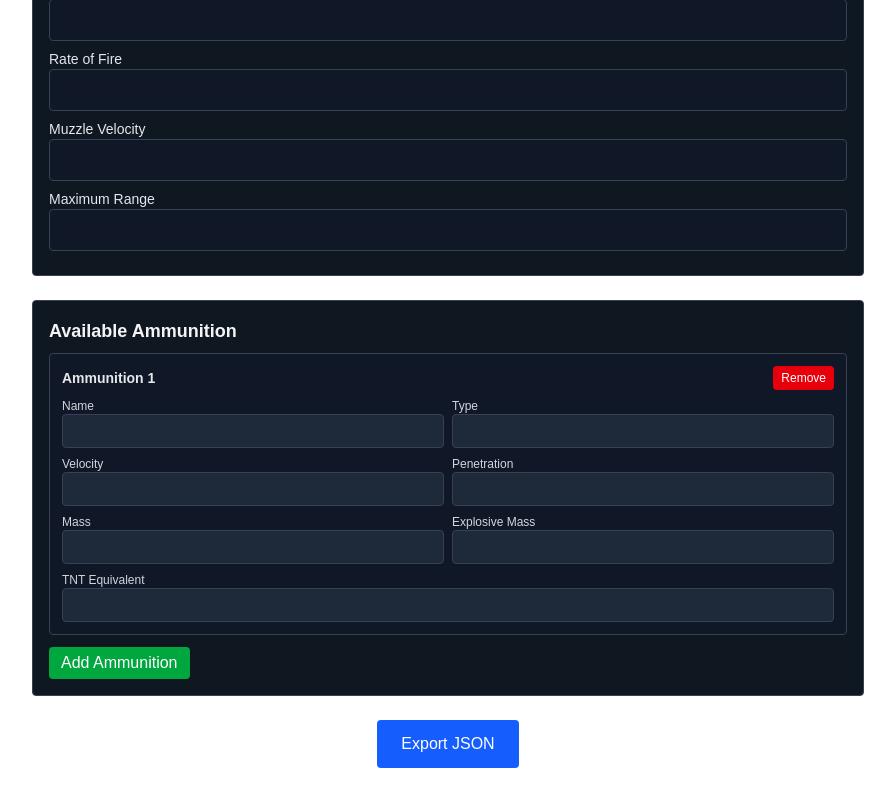
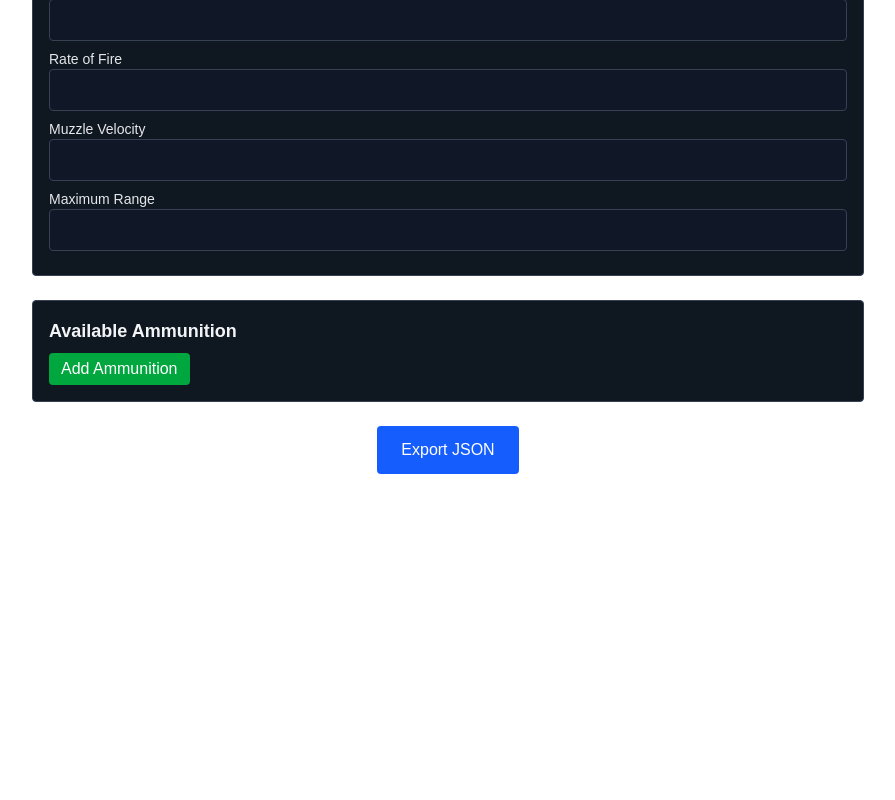
Before and after one commit to SirKalany/Strife-Article-Maker, a Next.js app: page /heavy in a window 1280 px wide. Shown: the part 1334-2134 px from the top of the page, without its empty margins (192-1087 px from the left). After the commit the page ends 1840 px from the top, so only its background shows below. Built offline with nearby package versions, Linux system fonts and the light colour scheme.

Commit message:
Simplified lists for later addition of ammunition page, updated heavy logic

```diff
--- a/src/app/air/page.tsx
+++ b/src/app/air/page.tsx
@@ -15,27 +15,19 @@ type InternalArmament = {
 type Ammunition = {
   Name: string;
   Type: string;
-  Velocity?: string;
-  Penetration?: string;
-  Mass?: string;
-  "Explosive Mass"?: string;
-  "TNT Equivalent"?: string;
+  Caliber?: string;
 };
 
 type HardpointAmmo = {
   Name: string;
   Type: string;
   Mass?: string;
-  "Explosive Mass"?: string;
-  "TNT Equivalent"?: string;
-  "Effective Range"?: string;
 };
 
 type Avionic = {
   Name: string;
   Type: string;
   Functions?: string;
-  Range?: string;
 };
 
 export default function AirForm() {
@@ -62,9 +54,15 @@ export default function AirForm() {
     { label: "Max Takeoff Weight", value: "" },
   ]);
 
-  const [internalArmaments, setInternalArmaments] = useState<InternalArmament[]>([]);
-  const [internalAmmunitions, setInternalAmmunitions] = useState<Ammunition[]>([]);
-  const [hardpointAmmunitions, setHardpointAmmunitions] = useState<HardpointAmmo[]>([]);
+  const [internalArmaments, setInternalArmaments] = useState<
+    InternalArmament[]
+  >([]);
+  const [internalAmmunitions, setInternalAmmunitions] = useState<Ammunition[]>(
+    []
+  );
+  const [hardpointAmmunitions, setHardpointAmmunitions] = useState<
+    HardpointAmmo[]
+  >([]);
 
   const [protection, setProtection] = useState<InfoField[]>([
     { label: "Armor", value: "" },
@@ -74,7 +72,6 @@ export default function AirForm() {
   const [automotive, setAutomotive] = useState<InfoField[]>([
     { label: "Powerplant", value: "" },
     { label: "Thrust", value: "" },
-    { label: "Thrust w/Afterburner", value: "" },
     { label: "Fuel Type", value: "" },
     { label: "Fuel Capacity", value: "" },
   ]);
@@ -179,7 +176,9 @@ export default function AirForm() {
       PROTECTION: Object.fromEntries(protection.map((i) => [i.label, i.value])),
       AUTOMOTIVE: Object.fromEntries(automotive.map((i) => [i.label, i.value])),
       AVIONICS: avionics,
-      PERFORMANCES: Object.fromEntries(performances.map((i) => [i.label, i.value])),
+      PERFORMANCES: Object.fromEntries(
+        performances.map((i) => [i.label, i.value])
+      ),
     };
     console.log(JSON.stringify(json, null, 2));
     alert("Check console for JSON output!");
@@ -204,30 +203,54 @@ export default function AirForm() {
         {renderList(
           internalArmaments,
           setInternalArmaments,
-          ["Name", "Ammunition", "Rate Of Fire", "Effective Range", "Feed System"],
-          { Name: "", Ammunition: "", "Rate Of Fire": "", "Effective Range": "", "Feed System": "" },
+          [
+            "Name",
+            "Ammunition",
+            "Rate Of Fire",
+            "Effective Range",
+            "Feed System",
+          ],
+          {
+            Name: "",
+            Ammunition: "",
+            "Rate Of Fire": "",
+            "Effective Range": "",
+            "Feed System": "",
+          },
           "Internal Armaments"
         )}
       </section>
 
       <section className="border rounded p-4 bg-[#0f1720] border-gray-700">
-        <h2 className="text-lg font-semibold mb-2">Available Internal Ammunition</h2>
+        <h2 className="text-lg font-semibold mb-2">
+          Available Internal Ammunition
+        </h2>
         {renderList(
           internalAmmunitions,
           setInternalAmmunitions,
-          ["Name", "Type", "Velocity", "Penetration", "Mass", "Explosive Mass", "TNT Equivalent"],
-          { Name: "", Type: "", Velocity: "", Penetration: "", Mass: "", "Explosive Mass": "", "TNT Equivalent": "" },
+          ["Name", "Type", "Caliber"],
+          {
+            Name: "",
+            Type: "",
+            Caliber: "",
+          },
           "Internal Ammunitions"
         )}
       </section>
 
       <section className="border rounded p-4 bg-[#0f1720] border-gray-700">
-        <h2 className="text-lg font-semibold mb-2">Available Hardpoints Ammunition</h2>
+        <h2 className="text-lg font-semibold mb-2">
+          Available Hardpoints Ammunition
+        </h2>
         {renderList(
           hardpointAmmunitions,
           setHardpointAmmunitions,
-          ["Name", "Type", "Mass", "Explosive Mass", "TNT Equivalent", "Effective Range"],
-          { Name: "", Type: "", Mass: "", "Explosive Mass": "", "TNT Equivalent": "", "Effective Range": "" },
+          ["Name", "Type", "Mass"],
+          {
+            Name: "",
+            Type: "",
+            Mass: "",
+          },
           "Hardpoints Ammunitions"
         )}
       </section>
@@ -247,8 +270,8 @@ export default function AirForm() {
         {renderList(
           avionics,
           setAvionics,
-          ["Name", "Type", "Functions", "Range"],
-          { Name: "", Type: "", Functions: "", Range: "" },
+          ["Name", "Type", "Functions"],
+          { Name: "", Type: "", Functions: ""},
           "Avionics"
         )}
       </section>
--- a/src/app/ground/page.tsx
+++ b/src/app/ground/page.tsx
@@ -5,22 +5,18 @@ import React, { useState } from "react";
 type InfoField = { label: string; value: string };
 type Sensor = { Name: string; Type: string; Purpose: string };
 type Armament = {
-  Category: string;
   Name: string;
+  Catagory: string;
   Mount?: string;
   Ammunition: string;
+  "Rate of Fire": string;
   "Vertical Guidance"?: string;
   "Horizontal Guidance"?: string;
-  Stabilizer?: string;
 };
 type Ammunition = {
   Name: string;
   Type: string;
-  Velocity: string;
-  Penetration?: string;
-  Mass: string;
-  "Explosive Mass"?: string;
-  "TNT Equivalent"?: string;
+  Caliber: string;
 };
 
 export default function AdminForm() {
@@ -51,7 +47,8 @@ export default function AdminForm() {
   const [protection, setProtection] = useState<InfoField[]>([
     { label: "Armor", value: "" },
     { label: "Appliqué Armor", value: "" },
-    { label: "Protection Devices", value: "" },
+    { label: "Passive Protection Devices", value: "" },
+    { label: "Active Protection Devices", value: "" },
   ]);
   const [automotive, setAutomotive] = useState<InfoField[]>([
     { label: "Engine", value: "" },
@@ -183,7 +180,7 @@ export default function AdminForm() {
       </section>
 
       <section className="border rounded p-4 bg-[#0f1720] border-gray-700">
-        <h2 className="text-lg font-semibold mb-2">Sensors</h2>
+        <h2 className="text-lg font-semibold mb-2">Sensors & Electronics</h2>
         {renderList(
           sensors,
           setSensors,
@@ -199,22 +196,22 @@ export default function AdminForm() {
           armaments,
           setArmaments,
           [
+            "Name",
             "Category",
-            "Name",
             "Mount",
             "Ammunition",
+            "Rate of Fire",
             "Vertical Guidance",
             "Horizontal Guidance",
-            "Stabilizer",
           ],
           {
+            Name: "",
             Category: "",
-            Name: "",
             Mount: "",
             Ammunition: "",
+            "Rate of Fire": "",
             "Vertical Guidance": "",
             "Horizontal Guidance": "",
-            Stabilizer: "",
           },
           "Armaments"
         )}
@@ -228,20 +225,12 @@ export default function AdminForm() {
           [
             "Name",
             "Type",
-            "Velocity",
-            "Penetration",
-            "Mass",
-            "Explosive Mass",
-            "TNT Equivalent",
+            "Caliber",
           ],
           {
             Name: "",
             Type: "",
-            Velocity: "",
-            Penetration: "",
-            Mass: "",
-            "Explosive Mass": "",
-            "TNT Equivalent": "",
+            Caliber: "",
           },
           "Ammunition"
         )}
--- a/src/app/heavy/page.tsx
+++ b/src/app/heavy/page.tsx
@@ -3,19 +3,14 @@
 import React, { useState } from "react";
 
 type InfoField = { label: string; value: string };
-
 type Ammunition = {
   Name: string;
   Type: string;
-  Velocity?: string;
-  Penetration?: string;
-  Mass?: string;
-  "Explosive Mass"?: string;
-  "TNT Equivalent"?: string;
+  Caliber?: string;
 };
 
 export default function HeavyForm() {
-  // === Fixed blocks ===
+  // === Sections d'infos fixes ===
   const [infos, setInfos] = useState<InfoField[]>([
     { label: "Name", value: "" },
     { label: "Type", value: "" },
@@ -43,33 +38,22 @@ export default function HeavyForm() {
     { label: "Maximum Range", value: "" },
   ]);
 
-  // === Modular block ===
-  const [ammunitions, setAmmunitions] = useState<Ammunition[]>([
-    {
-      Name: "",
-      Type: "",
-      Velocity: "",
-      Penetration: "",
-      Mass: "",
-      "Explosive Mass": "",
-      "TNT Equivalent": "",
-    },
-  ]);
+  // === Bloc modulaire ===
+  const [ammunitions, setAmmunitions] = useState<Ammunition[]>([]);
 
-  // === Helpers (typed) ===
-  const renderFields = (
-    fields: InfoField[],
-    setter: React.Dispatch<React.SetStateAction<InfoField[]>>
-  ) =>
+  // === Render Helpers ===
+  const renderFields = (fields: InfoField[], setter: any) =>
     fields.map((field, idx) => (
       <div key={idx} className="mb-2">
-        <label className="block font-medium text-sm text-gray-200">{field.label}</label>
+        <label className="block font-medium text-sm text-gray-200">
+          {field.label}
+        </label>
         <input
           type="text"
           value={field.value}
           onChange={(e) => {
             const copy = [...fields];
-            copy[idx] = { ...copy[idx], value: e.target.value };
+            copy[idx].value = e.target.value;
             setter(copy);
           }}
           className="border rounded p-2 w-full bg-gray-900 text-gray-100 border-gray-700"
@@ -77,15 +61,26 @@ export default function HeavyForm() {
       </div>
     ));
 
-  const renderAmmos = (
-    list: Ammunition[],
-    setter: React.Dispatch<React.SetStateAction<Ammunition[]>>
-  ) => (
+  const renderList = (
+    list: any[],
+    setter: any,
+    fields: string[],
+    emptyTemplate: any,
+    title: string
+  ) => {
+    const baseLabel = title.endsWith("s") ? title.slice(0, -1) : title;
+
+    return (
       <>
-      {list.map((ammo, idx) => (
-        <div key={idx} className="border rounded p-3 mb-3 relative bg-gray-900 border-gray-700">
+        {list.map((item, idx) => (
+          <div
+            key={idx}
+            className="border rounded p-3 mb-3 relative bg-gray-900 border-gray-700"
+          >
             <div className="flex items-center justify-between mb-2">
-            <div className="text-sm font-semibold text-gray-200">{ammo.Name || `Ammunition ${idx + 1}`}</div>
+              <div className="text-sm font-semibold text-gray-200">
+                {item.Name || `${baseLabel} ${idx + 1}`}
+              </div>
               <button
                 type="button"
                 onClick={() => setter(list.filter((_, i) => i !== idx))}
@@ -96,149 +91,56 @@ export default function HeavyForm() {
             </div>
 
             <div className="grid grid-cols-1 md:grid-cols-2 gap-2">
-            <div>
-              <label className="block text-xs text-gray-300">Name</label>
+              {fields.map((field) => (
+                <div key={field}>
+                  <label className="block text-xs text-gray-300">{field}</label>
                   <input
                     type="text"
-                value={ammo.Name || ""}
+                    value={item[field] || ""}
                     onChange={(e) => {
                       const copy = [...list];
-                  copy[idx] = { ...copy[idx], Name: e.target.value };
+                      copy[idx][field] = e.target.value;
                       setter(copy);
                     }}
                     className="border rounded p-1 w-full bg-gray-800 text-gray-100 border-gray-700"
                   />
                 </div>
-
-            <div>
-              <label className="block text-xs text-gray-300">Type</label>
-              <input
-                type="text"
-                value={ammo.Type || ""}
-                onChange={(e) => {
-                  const copy = [...list];
-                  copy[idx] = { ...copy[idx], Type: e.target.value };
-                  setter(copy);
-                }}
-                className="border rounded p-1 w-full bg-gray-800 text-gray-100 border-gray-700"
-              />
-            </div>
-
-            <div>
-              <label className="block text-xs text-gray-300">Velocity</label>
-              <input
-                type="text"
-                value={ammo.Velocity || ""}
-                onChange={(e) => {
-                  const copy = [...list];
-                  copy[idx] = { ...copy[idx], Velocity: e.target.value };
-                  setter(copy);
-                }}
-                className="border rounded p-1 w-full bg-gray-800 text-gray-100 border-gray-700"
-              />
-            </div>
-
-            <div>
-              <label className="block text-xs text-gray-300">Penetration</label>
-              <input
-                type="text"
-                value={ammo.Penetration || ""}
-                onChange={(e) => {
-                  const copy = [...list];
-                  copy[idx] = { ...copy[idx], Penetration: e.target.value };
-                  setter(copy);
-                }}
-                className="border rounded p-1 w-full bg-gray-800 text-gray-100 border-gray-700"
-              />
-            </div>
-
-            <div>
-              <label className="block text-xs text-gray-300">Mass</label>
-              <input
-                type="text"
-                value={ammo.Mass || ""}
-                onChange={(e) => {
-                  const copy = [...list];
-                  copy[idx] = { ...copy[idx], Mass: e.target.value };
-                  setter(copy);
-                }}
-                className="border rounded p-1 w-full bg-gray-800 text-gray-100 border-gray-700"
-              />
-            </div>
-
-            <div>
-              <label className="block text-xs text-gray-300">Explosive Mass</label>
-              <input
-                type="text"
-                value={ammo["Explosive Mass"] || ""}
-                onChange={(e) => {
-                  const copy = [...list];
-                  copy[idx] = { ...copy[idx], "Explosive Mass": e.target.value };
-                  setter(copy);
-                }}
-                className="border rounded p-1 w-full bg-gray-800 text-gray-100 border-gray-700"
-              />
-            </div>
-
-            <div className="md:col-span-2">
-              <label className="block text-xs text-gray-300">TNT Equivalent</label>
-              <input
-                type="text"
-                value={ammo["TNT Equivalent"] || ""}
-                onChange={(e) => {
-                  const copy = [...list];
-                  copy[idx] = { ...copy[idx], "TNT Equivalent": e.target.value };
-                  setter(copy);
-                }}
-                className="border rounded p-1 w-full bg-gray-800 text-gray-100 border-gray-700"
-              />
-            </div>
+              ))}
             </div>
           </div>
         ))}
 
         <button
           type="button"
-        onClick={() =>
-          setter([
-            ...list,
-            {
-              Name: "",
-              Type: "",
-              Velocity: "",
-              Penetration: "",
-              Mass: "",
-              "Explosive Mass": "",
-              "TNT Equivalent": "",
-            },
-          ])
-        }
+          onClick={() => setter([...list, emptyTemplate])}
           className="bg-green-600 hover:bg-green-700 text-white px-3 py-1 rounded"
         >
-        Add Ammunition
+          Add {baseLabel}
         </button>
       </>
     );
+  };
 
   // === Export JSON ===
-  const exportJSON = (): void => {
+  const exportJSON = () => {
     const json = {
       INFORMATIONS: Object.fromEntries(infos.map((i) => [i.label, i.value])),
       DIMENSIONS: Object.fromEntries(dimensions.map((i) => [i.label, i.value])),
-      PERFORMANCES: Object.fromEntries(performances.map((i) => [i.label, i.value])),
+      PERFORMANCES: Object.fromEntries(
+        performances.map((i) => [i.label, i.value])
+      ),
       "AVAILABLE AMMUNITION": ammunitions,
     };
-    const out = JSON.stringify(json, null, 2);
-    console.log(out);
-    if (typeof navigator !== "undefined" && navigator.clipboard?.writeText) {
-      navigator.clipboard.writeText(out).catch(() => {});
-    }
-    alert("JSON printed to console (and copied to clipboard when possible).");
+    console.log(JSON.stringify(json, null, 2));
+    alert("Check console for JSON output!");
   };
 
+  // === Render global ===
   return (
     <div className="p-8 space-y-6 max-w-4xl mx-auto text-gray-100">
-      <h1 className="text-3xl font-bold mb-6 text-center">Heavy / Towed & Artillery Form</h1>
+      <h1 className="text-3xl font-bold mb-6 text-center">
+        Heavy / Towed & Artillery Form
+      </h1>
 
       <section className="border rounded p-4 bg-[#0f1720] border-gray-700">
         <h2 className="text-lg font-semibold mb-2">Informations</h2>
@@ -257,7 +159,21 @@ export default function HeavyForm() {
 
       <section className="border rounded p-4 bg-[#0f1720] border-gray-700">
         <h2 className="text-lg font-semibold mb-2">Available Ammunition</h2>
-        {renderAmmos(ammunitions, setAmmunitions)}
+        {renderList(
+          ammunitions,
+          setAmmunitions,
+          [
+            "Name",
+            "Type",
+            "Caliber",
+          ],
+          {
+            Name: "",
+            Type: "",
+            Caliber: "",
+          },
+          "Ammunitions"
+        )}
       </section>
 
       <div className="text-center mt-6">
--- a/src/app/naval/page.tsx
+++ b/src/app/naval/page.tsx
@@ -6,18 +6,14 @@ type InfoField = { label: string; value: string };
 
 type Sensor = { Name: string; Type: string; Role: string };
 type Armament = {
+  Name: string;
   Category: string;
-  Name: string;
   Ammunition: string;
 };
 type Ammunition = {
   Name: string;
   Type: string;
-  Velocity?: string;
-  Penetration?: string;
-  Mass?: string;
-  "Explosive Mass"?: string;
-  "TNT Equivalent"?: string;
+  Caliber?: string;
 };
 
 export default function NavalForm() {
@@ -188,8 +184,8 @@ export default function NavalForm() {
         {renderList(
           armaments,
           setArmaments,
-          ["Category", "Name", "Ammunition"],
-          { Category: "", Name: "", Ammunition: "" },
+          ["Name", "Category", "Ammunition"],
+          { Name: "", Category: "", Ammunition: "" },
           "Armaments"
         )}
       </section>
@@ -202,20 +198,12 @@ export default function NavalForm() {
           [
             "Name",
             "Type",
-            "Velocity",
-            "Penetration",
-            "Mass",
-            "Explosive Mass",
-            "TNT Equivalent",
+            "Caliber",
           ],
           {
             Name: "",
             Type: "",
-            Velocity: "",
-            Penetration: "",
-            Mass: "",
-            "Explosive Mass": "",
-            "TNT Equivalent": "",
+            Caliber: "",
           },
           "Ammunitions"
         )}
```
Also changed, not shown: src/app/infantry/page.tsx (+16 -11 lines). Lines whose indentation alone changed are shown as unchanged.
